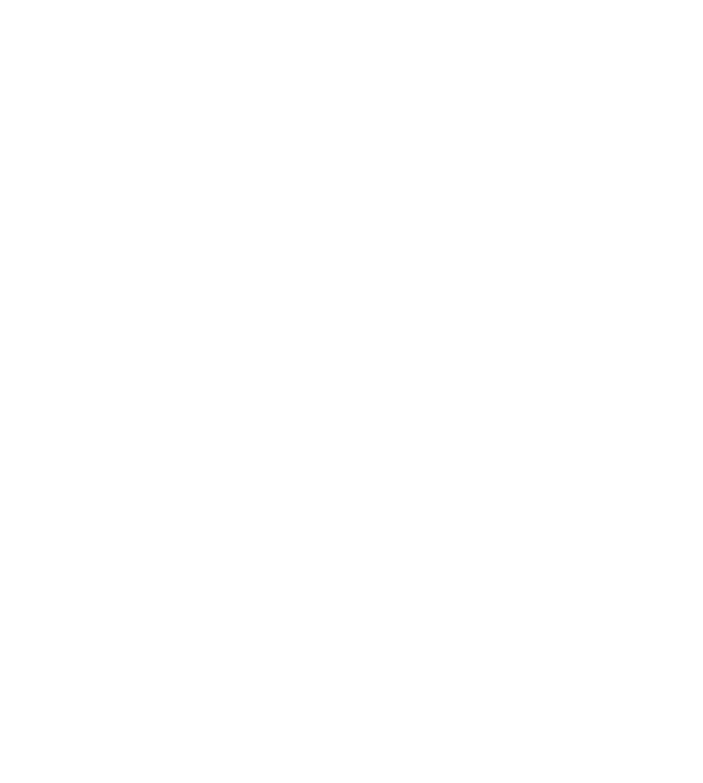
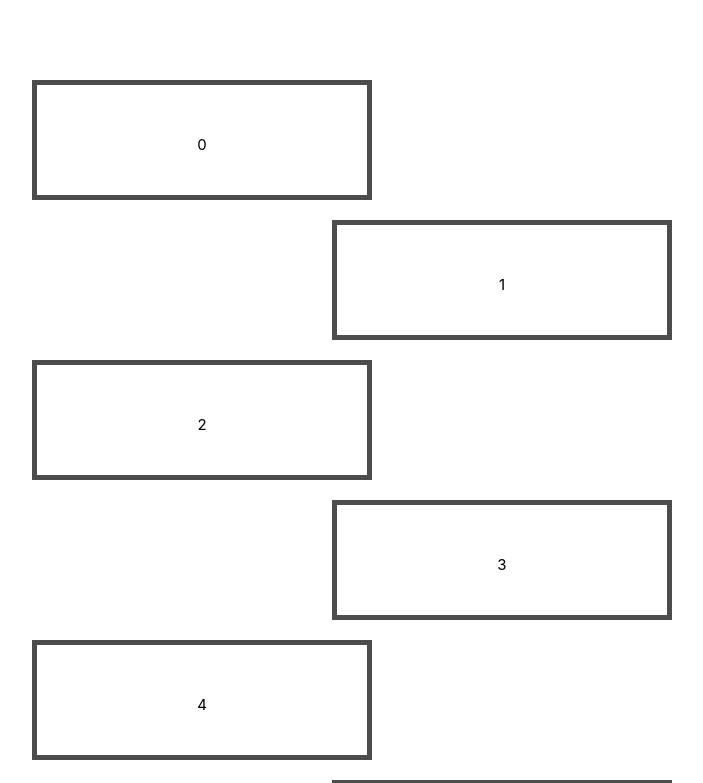
Before and after one commit to xijunking/50vue, a Vue app: page /day5 in a window 1280 px wide. Before the commit this address had no page. Shown: the top 783 px of the page, without its empty margins (288-991 px from the left). Built offline with nearby package versions, Linux system fonts and the light colour scheme; the HTML template or start-up script is replaced by a standard one.

Commit message:
feat: 动效列表

```diff
--- a/src/router/index.ts
+++ b/src/router/index.ts
@@ -40,6 +40,11 @@
       name: 'day4',
       component: () => import('../views/day1-10/day4.vue'),
     },
+    {
+      path: '/day5',
+      name: 'day5',
+      component: () => import('../views/day1-10/day5.vue'),
+    },
   ],
 })
 
--- /dev/null
+++ b/src/views/day1-10/day5.vue
@@ -0,0 +1,89 @@
+<!-- 动效列表 -->
+<script setup lang="ts">
+import { computed, ref, type Directive } from 'vue';
+
+const listData = ref<number[]>(Array.from({ length: 100 }, (_, i) => i))
+
+// 可见性处理函数
+const handleVisibility = (isVisible: boolean, entry: IntersectionObserverEntry) => {
+    console.log(`record1 Element ${entry.target.innerHTML} is visible: ${isVisible}`);
+};
+
+// 自定义指令 v-visible
+const vVisible: Directive = {
+    mounted(el: HTMLElement, binding) {
+        const observer = new IntersectionObserver(
+            (entries) => {
+                entries.forEach((entry) => {
+                    const isVisible = entry.isIntersecting;
+                    el.style.transition = 'transform 0.5s ease-in-out';
+                    if (isVisible) {
+                        if ((el.innerHTML / 1) % 2 === 0) {
+                            el.style.transform = 'translateX(-150px)';
+                        } else {
+                            el.style.transform = 'translateX(150px)';
+                        }
+                    } else {
+                        if ((el.innerHTML / 1) % 2 === 0) {
+                            el.style.transform = 'translateX(150px)';
+                        } else {
+                            el.style.transform = 'translateX(-150px)';
+                        }
+                    }
+
+                    binding.value(isVisible, entry); // 调用传入的回调函数
+                });
+            },
+            {
+                root: null, // 默认视口
+                threshold: 0.1, // 元素至少 10% 可见时触发
+            }
+        );
+
+        observer.observe(el);
+
+        // 将 observer 保存到元素上，便于后续清理
+        (el as any).__vueObserver__ = observer;
+    },
+    unmounted(el: HTMLElement) {
+        // 在元素销毁时断开观察器
+        const observer = (el as any).__vueObserver__;
+        if (observer) {
+            observer.disconnect();
+            delete (el as any).__vueObserver__;
+        }
+    },
+};
+
+</script>
+
+<template>
+    <div class="roll-container">
+        <div v-for="(item, index) in listData" :key="index" class="roll-body" v-Visible="handleVisibility"
+            :style="{ transform: `translateX(${index % 2 === 0 ? 300 : -300}px)`, }">
+            {{ index }}
+        </div>
+    </div>
+
+</template>
+
+<style scoped>
+.roll-body {
+    width: 340px;
+    height: 120px;
+    text-align: center;
+    line-height: 120px;
+    color: #000;
+    font-size: 26 px;
+    /* background-color: #bfa; */
+    border: solid 5px #4c4c4c;
+    margin-bottom: 20px;
+}
+
+.roll-container {
+    padding-top: 80px;
+    display: flex;
+    flex-direction: column;
+    place-items: center;
+}
+</style>
--- a/src/views/realHome.vue
+++ b/src/views/realHome.vue
@@ -29,6 +29,10 @@
     {
         name: '模糊加载',
         path: '/day4'
+    },
+    {
+        name: '动效列表',
+        path: '/day5'
     },
 
 
```
